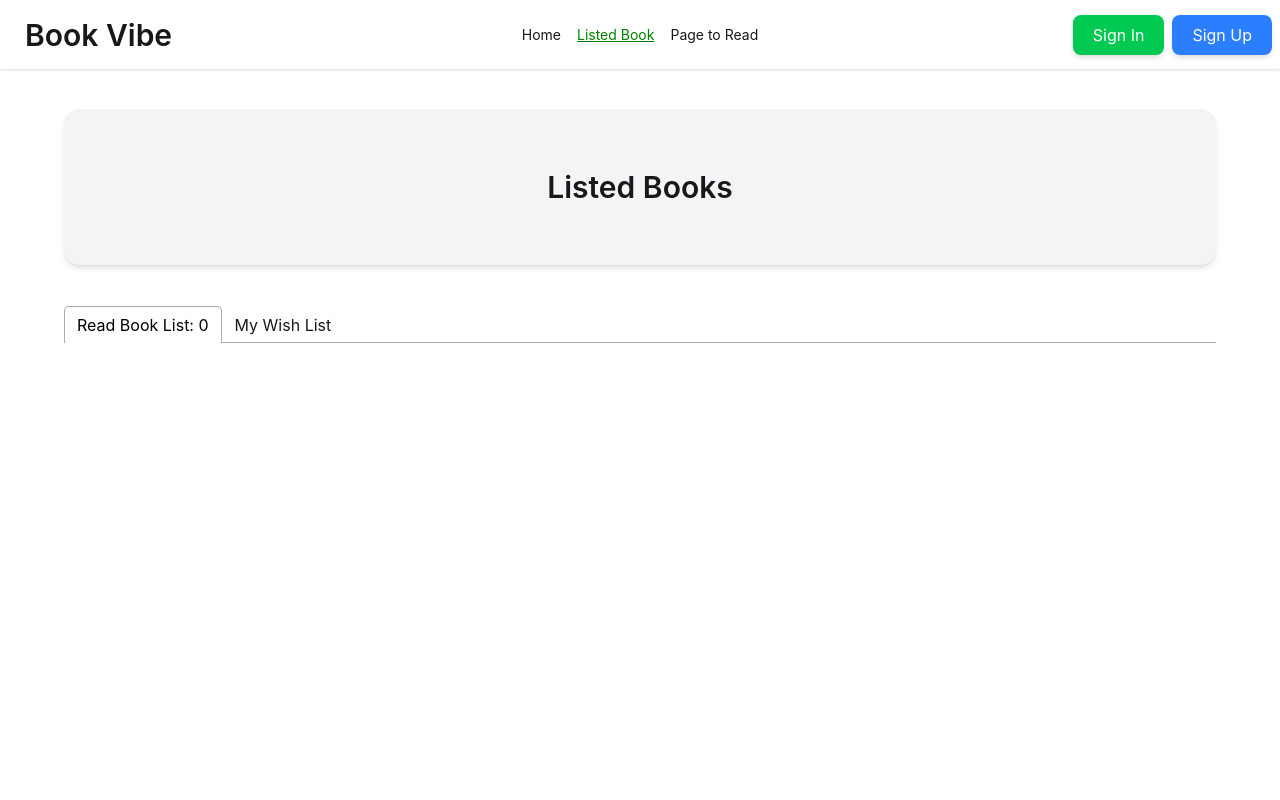
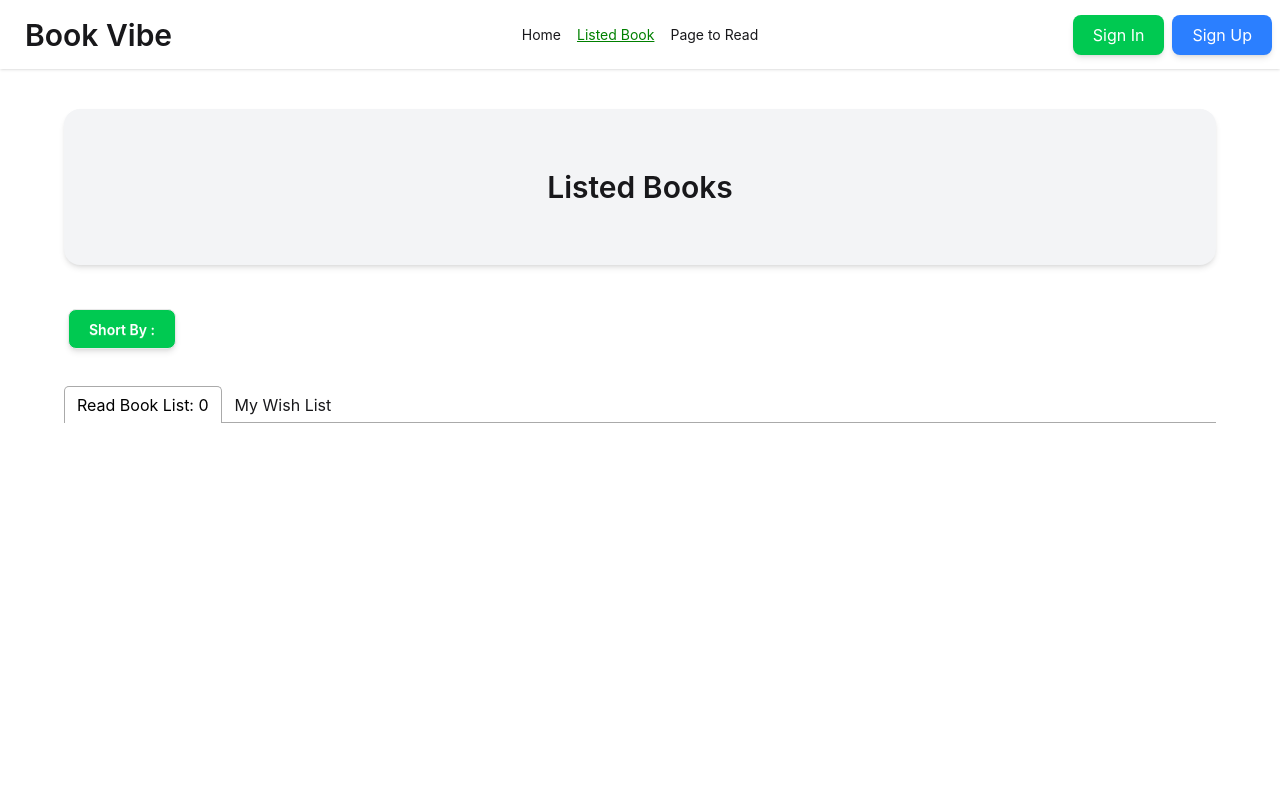
Before and after one commit to Al-Shahriar-Nazim/myLibray, a React (Vite) app: page /listed in a window 1280 px wide. Shown: the top 800 px of the page. Built offline with nearby package versions, Linux system fonts and the light colour scheme.

Commit message:
sort implement page and ratings

```diff
--- a/src/component/Listed/Listed.jsx
+++ b/src/component/Listed/Listed.jsx
@@ -7,6 +7,7 @@ import MarkBook from "./MarkBook";
 
 const Listed = () => {
   const [readList, setReadList] = useState([]);
+  const [short, setShort] = useState("");
 
   const data = useLoaderData();
   //   console.log(data);
@@ -23,11 +24,47 @@ const Listed = () => {
     setReadList(myReadList);
     // console.log(myReadList)
   }, []);
+
+  const handleShort = (type) => {
+    setShort(type);
+    if (type === "pages") {
+      const shortByPage = [...readList].sort(
+        (a, b) => a.totalPages - b.totalPages,
+      );
+      setReadList(shortByPage);
+    } else if (type === "ratings") {
+      const shortByRatings = [...readList].sort((a, b) => b.rating - a.rating);
+      setReadList(shortByRatings);
+      console.log(shortByRatings)
+    }
+  };
+
   return (
     <div className="my-10 min-h-screen">
-        <div className="bg-gray-100 text-center p-5 mb-10 rounded-2xl shadow-md">
-            <h3 className="text-3xl font-semibold my-10">Listed Books</h3>
+      <div className="bg-gray-100 text-center p-5 mb-10 rounded-2xl shadow-md">
+        <h3 className="text-3xl font-semibold my-10">Listed Books</h3>
+      </div>
+      {/* drop down */}
+      <div className="dropdown mb-8">
+        <div
+          tabIndex={0}
+          role="button"
+          className="btn m-1 bg-green-500 text-white px-5 py-2 rounded-lg shadow-md transition-all duration-300 hover:scale-105 active:scale-95 mr-2"
+        >
+          Short By : {short ? short : ""}
         </div>
+        <ul
+          tabIndex="-1"
+          className="dropdown-content menu bg-base-100 rounded-box z-1 w-52 p-2 shadow-sm"
+        >
+          <li>
+            <a onClick={() => handleShort("pages")}>Pages</a>
+          </li>
+          <li>
+            <a onClick={() => handleShort("ratings")}>Ratings</a>
+          </li>
+        </ul>
+      </div>
       <Tabs>
         <TabList>
           <Tab>Read Book List: {readList.length}</Tab>
```
